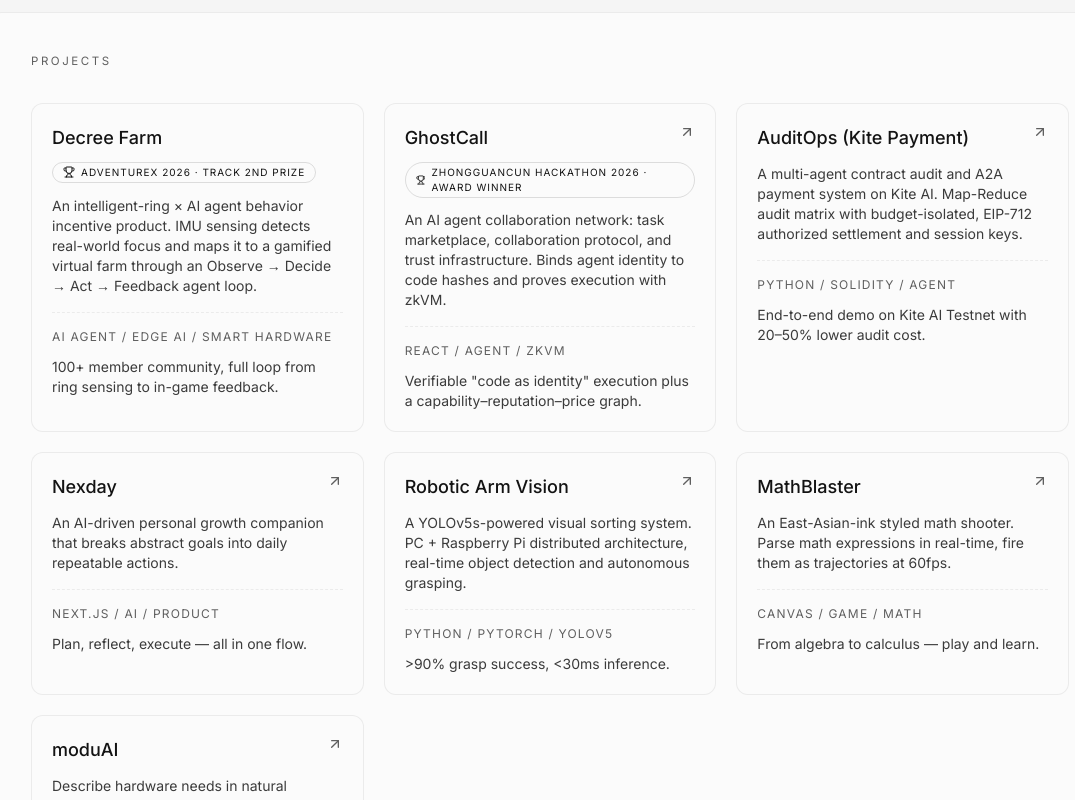
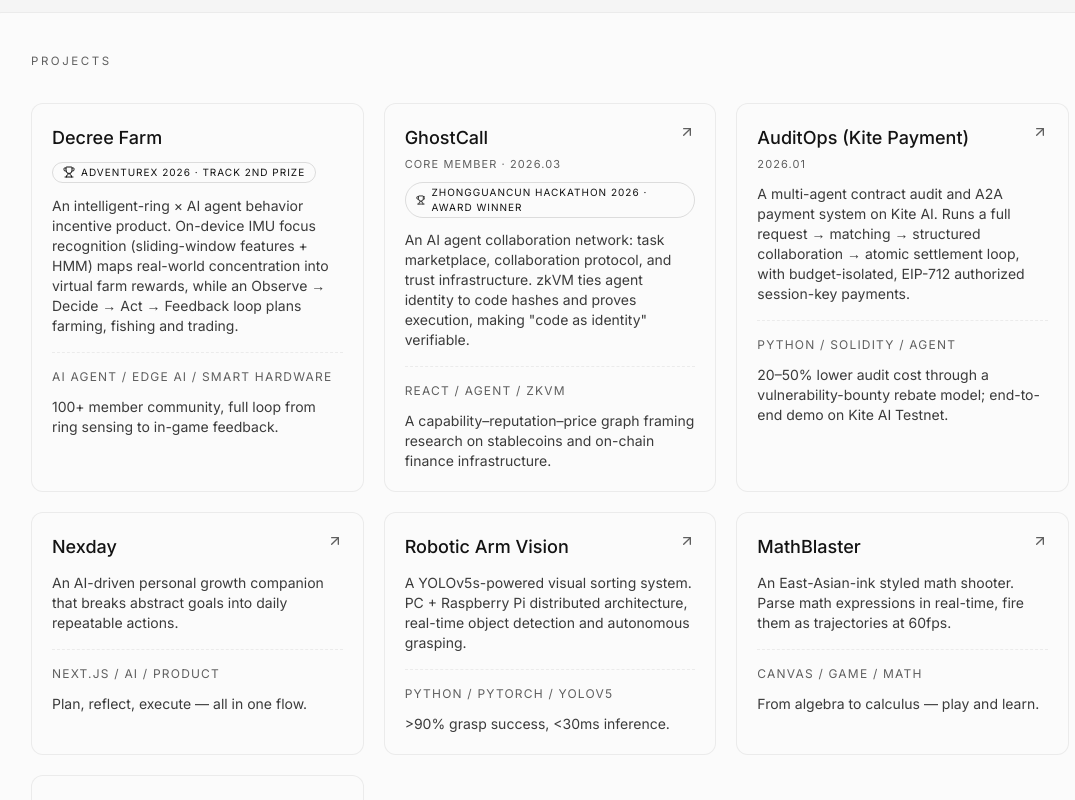
Before and after one commit to ChaseChai/chasechai-portfolio, a Next.js app: page / in a window 1280 px wide. Shown: the part 1740-2540 px from the top of the page, without its empty margins (90-1165 px from the left). Built offline with nearby package versions, Linux system fonts and the light colour scheme.

Commit message:
content: refresh project cards from latest resume (GhostCall role/date, AuditOps positioning, Decree Farm AI details, meta line)

```diff
--- a/src/components/portfolio/projects.tsx
+++ b/src/components/portfolio/projects.tsx
@@ -6,6 +6,7 @@ import { AnimatedReveal } from "./animated-reveal";
 
 type ProjectItem = {
   name: string;
+  meta?: string;
   desc: string;
   stack: string;
   highlight: string;
@@ -29,9 +30,16 @@ export function ProjectsSection() {
             const cardContent = (
               <>
                 <div className="flex items-start justify-between gap-3">
-                  <h3 className="text-lg font-medium text-[var(--foreground)]">
-                    {project.name}
-                  </h3>
+                  <div>
+                    <h3 className="text-lg font-medium text-[var(--foreground)]">
+                      {project.name}
+                    </h3>
+                    {project.meta ? (
+                      <p className="mt-1 text-[11px] uppercase tracking-[0.1em] text-[var(--text-muted)]">
+                        {project.meta}
+                      </p>
+                    ) : null}
+                  </div>
                   {project.github ? (
                     <ArrowUpRight className="h-4 w-4 shrink-0 text-[var(--text-muted)] transition duration-300 ease-in-out group-hover:text-[var(--foreground)]" />
                   ) : null}
--- a/src/i18n/resources.ts
+++ b/src/i18n/resources.ts
@@ -87,7 +87,7 @@ export const resources = {
         items: [
           {
             name: "Decree Farm",
-            desc: "An intelligent-ring × AI agent behavior incentive product. IMU sensing detects real-world focus and maps it to a gamified virtual farm through an Observe → Decide → Act → Feedback agent loop.",
+            desc: "An intelligent-ring × AI agent behavior incentive product. On-device IMU focus recognition (sliding-window features + HMM) maps real-world concentration into virtual farm rewards, while an Observe → Decide → Act → Feedback loop plans farming, fishing and trading.",
             stack: "AI Agent / Edge AI / Smart Hardware",
             highlight:
               "100+ member community, full loop from ring sensing to in-game feedback.",
@@ -95,19 +95,21 @@ export const resources = {
           },
           {
             name: "GhostCall",
-            desc: "An AI agent collaboration network: task marketplace, collaboration protocol, and trust infrastructure. Binds agent identity to code hashes and proves execution with zkVM.",
+            meta: "Core Member · 2026.03",
+            desc: "An AI agent collaboration network: task marketplace, collaboration protocol, and trust infrastructure. zkVM ties agent identity to code hashes and proves execution, making \"code as identity\" verifiable.",
             stack: "React / Agent / zkVM",
             highlight:
-              "Verifiable \"code as identity\" execution plus a capability–reputation–price graph.",
+              "A capability–reputation–price graph framing research on stablecoins and on-chain finance infrastructure.",
             award: "Zhongguancun Hackathon 2026 · Award Winner",
             github: "https://github.com/ChaseChai/ghostcall",
           },
           {
             name: "AuditOps (Kite Payment)",
-            desc: "A multi-agent contract audit and A2A payment system on Kite AI. Map-Reduce audit matrix with budget-isolated, EIP-712 authorized settlement and session keys.",
+            meta: "2026.01",
+            desc: "A multi-agent contract audit and A2A payment system on Kite AI. Runs a full request → matching → structured collaboration → atomic settlement loop, with budget-isolated, EIP-712 authorized session-key payments.",
             stack: "Python / Solidity / Agent",
             highlight:
-              "End-to-end demo on Kite AI Testnet with 20–50% lower audit cost.",
+              "20–50% lower audit cost through a vulnerability-bounty rebate model; end-to-end demo on Kite AI Testnet.",
             github: "https://github.com/ChaseChai/kite_payment",
           },
           {
@@ -239,25 +241,28 @@ export const resources = {
         items: [
           {
             name: "戒律农场 Decree Farm",
-            desc: "智能戒指 × AI Agent 行为激励产品。通过 IMU 传感识别现实专注状态，映射为虚拟农场的游戏化收益，构建感知 → 决策 → 行动 → 反馈的完整 Agent 闭环。",
+            desc: "智能戒指 × AI Agent 行为激励产品。端侧 IMU 专注识别（滑窗特征 + HMM 分类）把现实专注状态映射为虚拟农场收益，Agent 按「感知 → 决策 → 行动 → 反馈」闭环由 LLM / 规则双策略自主经营。",
             stack: "AI Agent / 端侧 AI / 智能硬件",
             highlight: "100+ 人社群，从戒指感知到游戏反馈的完整行为闭环。",
             award: "AdventureX 2026 · 赛道二等奖",
           },
           {
             name: "GhostCall",
-            desc: "AI Agent 协作网络：任务市场 + 协作协议 + 信任基建。基于 zkVM 将 Agent 身份与代码哈希绑定，实现「代码即身份」的可验证执行。",
+            meta: "核心成员 · 2026.03",
+            desc: "AI Agent 协作网络：任务市场 + 协作协议 + 信任基建。基于 zkVM 将 Agent 身份与代码哈希绑定并为执行过程生成证明，实现「代码即身份」的可验证执行。",
             stack: "React / Agent / zkVM",
             highlight:
-              "沉淀「能力—信誉—价格」图谱，中关村黑客松获奖。",
+              "沉淀「能力—信誉—价格」图谱，为稳定币与链上金融基础设施研究提供框架。",
             award: "中关村黑客松 2026 · 获奖",
             github: "https://github.com/ChaseChai/ghostcall",
           },
           {
             name: "AuditOps (Kite Payment)",
-            desc: "基于 Kite AI 的多 Agent 合约审计与 A2A 支付系统。Map-Reduce 多 Agent 审计矩阵，预算隔离 + EIP-712 授权 + Session Key 自主结算。",
+            meta: "2026.01",
+            desc: "基于 Kite AI 的多 Agent 合约审计与 A2A 支付系统。跑通「需求发布 → 智能匹配 → 结构化协作 → 原子结算」闭环，预算隔离 + EIP-712 授权 + Session Key 自主结算。",
             stack: "Python / Solidity / Agent",
-            highlight: "Kite AI 测试网端到端 Demo，审计成本降低 20–50%。",
+            highlight:
+              "漏洞悬赏返利模式使审计成本降低 20–50%，Kite AI 测试网端到端 Demo。",
             github: "https://github.com/ChaseChai/kite_payment",
           },
           {
```
